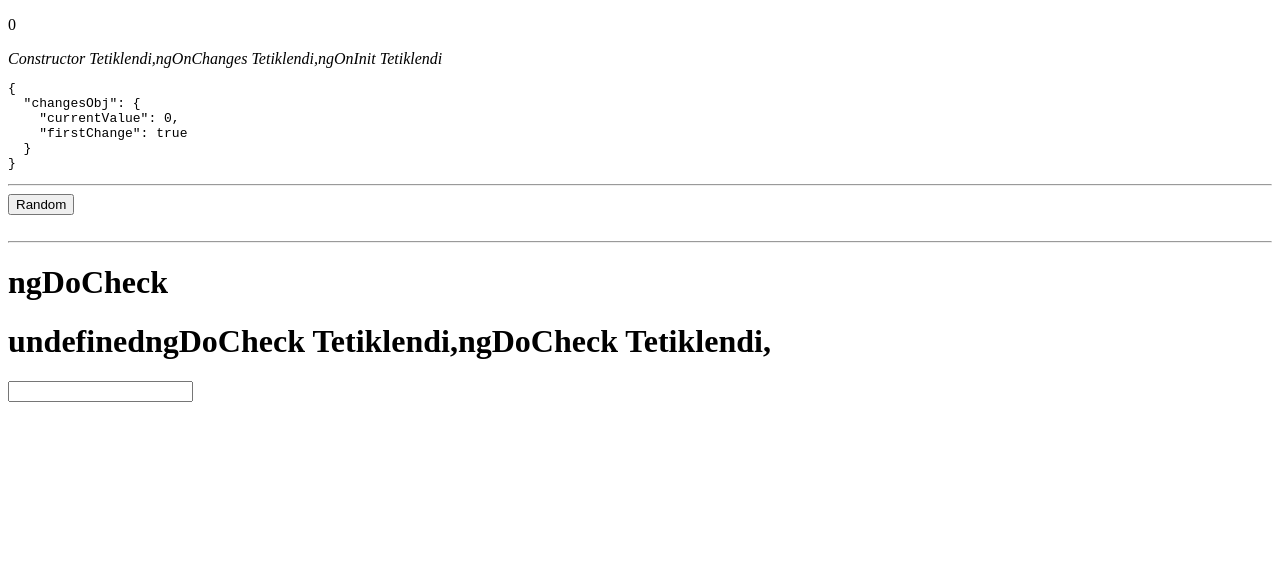
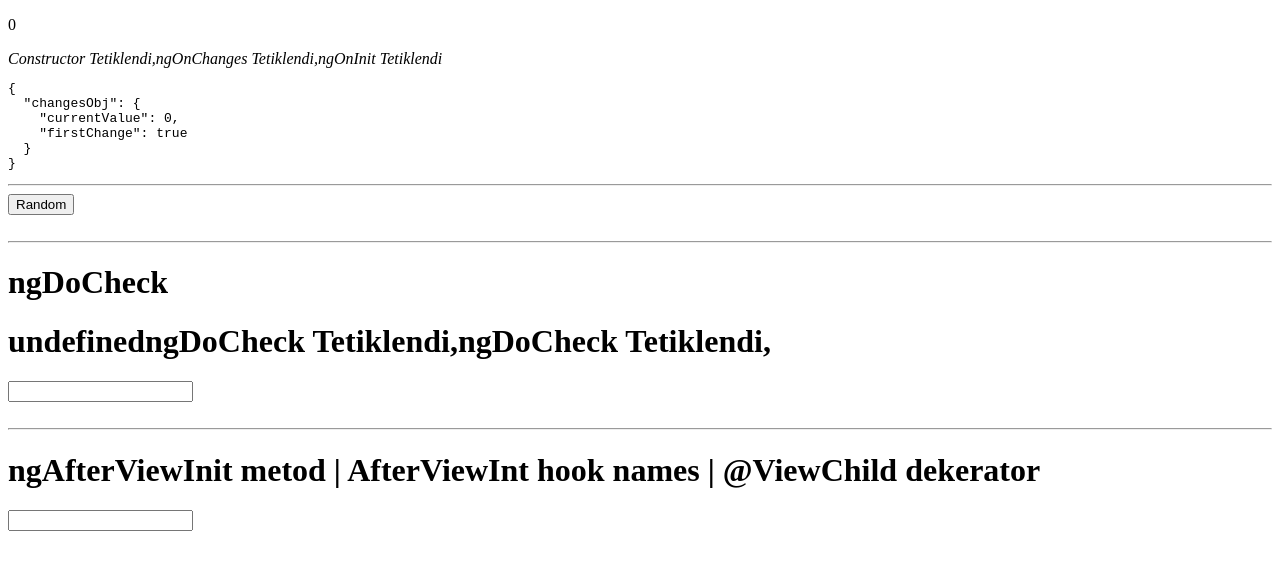
Before and after one commit to Elmar101/ngOnchanges-hooks, an Angular app: page / in a window 1280 px wide. Shown: the top 570 px of the page. Built offline with nearby package versions, Linux system fonts and the light colour scheme.

Commit message:
ViewChild AfterViewInit

```diff
--- a/src/app/app.component.html
+++ b/src/app/app.component.html
@@ -7,3 +7,9 @@
 <hr/>
 <h1> ngDoCheck </h1>
 <ng-do-check></ng-do-check>
+
+<br/>
+<br/>
+<hr/>
+<h1> ngAfterViewInit metod | AfterViewInt hook names | @ViewChild  dekerator</h1>
+<ng-view-child></ng-view-child>
--- a/src/app/app.component.ts
+++ b/src/app/app.component.ts
@@ -1,15 +1,24 @@
-import { Component } from '@angular/core';
+import { Component, ViewChild, OnInit, AfterViewInit } from '@angular/core';
+import { NgViewChildComponent } from './components/ng-view-child/ng-view-child.component';
 
 @Component({
   selector: 'app-root',
   templateUrl: './app.component.html',
   styleUrls: ['./app.component.scss']
 })
-export class AppComponent {
+export class AppComponent implements OnInit, AfterViewInit {
+  @ViewChild(NgViewChildComponent, {static: true}) viewChild!: NgViewChildComponent;
   title = 'todo-list-app';
   value: number = 0;
   getRandomInt() {
     this.value =  Math.floor(Math.random() * 10);
+    console.log("ngAfterViewInit x is : ", this.viewChild.x);
+  }
+  ngOnInit(){
+    //console.log("ngAfterViewInit x is : ", this.viewChild.x) -> Error
   }
 
+  ngAfterViewInit(): void {
+    console.log("ngAfterViewInit x is : ", this.viewChild.x);
+  }
 }
--- a/src/app/app.module.ts
+++ b/src/app/app.module.ts
@@ -5,15 +5,19 @@ import { AppRoutingModule } from './app-routing.module';
 import { AppComponent } from './app.component';
 import { SubHooksComponent } from './components/sub-hooks/sub-hooks.component';
 import { NgDoCheckComponent } from './components/ng-do-check/ng-do-check.component';
+import { NgViewChildComponent } from './components/ng-view-child/ng-view-child.component';
+import { FormsModule } from '@angular/forms';
 
 @NgModule({
   declarations: [
     AppComponent,
     SubHooksComponent,
-    NgDoCheckComponent
+    NgDoCheckComponent,
+    NgViewChildComponent
   ],
   imports: [
     BrowserModule,
+    FormsModule,
     AppRoutingModule
   ],
   providers: [],
--- /dev/null
+++ b/src/app/components/ng-view-child/ng-view-child.component.html
@@ -0,0 +1 @@
+<input #inpRef />
--- /dev/null
+++ b/src/app/components/ng-view-child/ng-view-child.component.ts
@@ -0,0 +1,17 @@
+import { AfterViewInit, Component, ElementRef, ViewChild } from '@angular/core';
+
+@Component({
+  selector: 'ng-view-child',
+  templateUrl: './ng-view-child.component.html',
+  styleUrls: ['./ng-view-child.component.scss']
+})
+export class NgViewChildComponent implements AfterViewInit {
+  x = 6;
+  constructor() { }
+  @ViewChild('inpRef') inpRef!:ElementRef;
+
+  ngAfterViewInit(): void {
+    console.log(this.inpRef)
+  }
+
+}
```
Also changed, not shown: src/app/components/ng-view-child/ng-view-child.component.scss (added).
